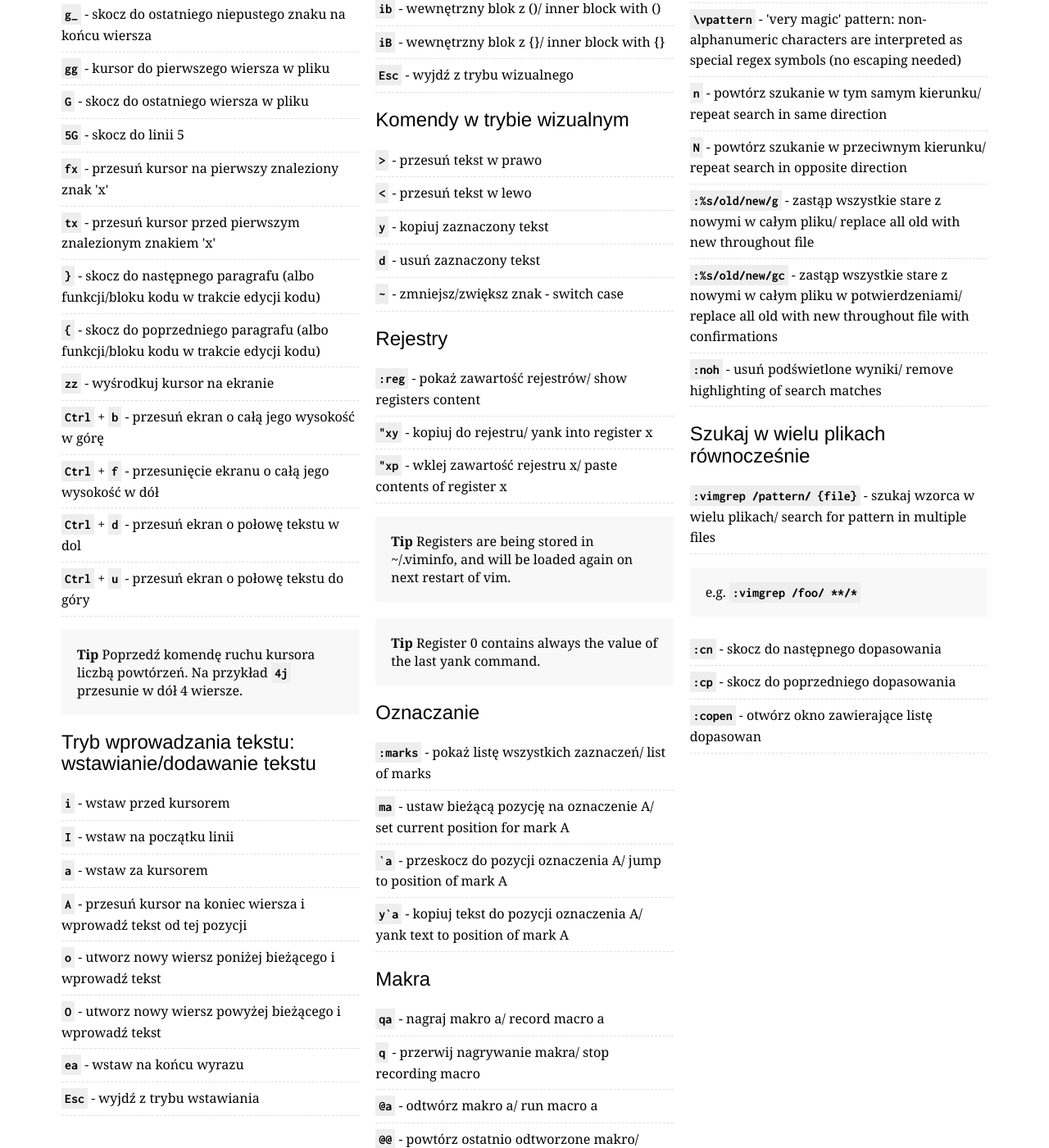
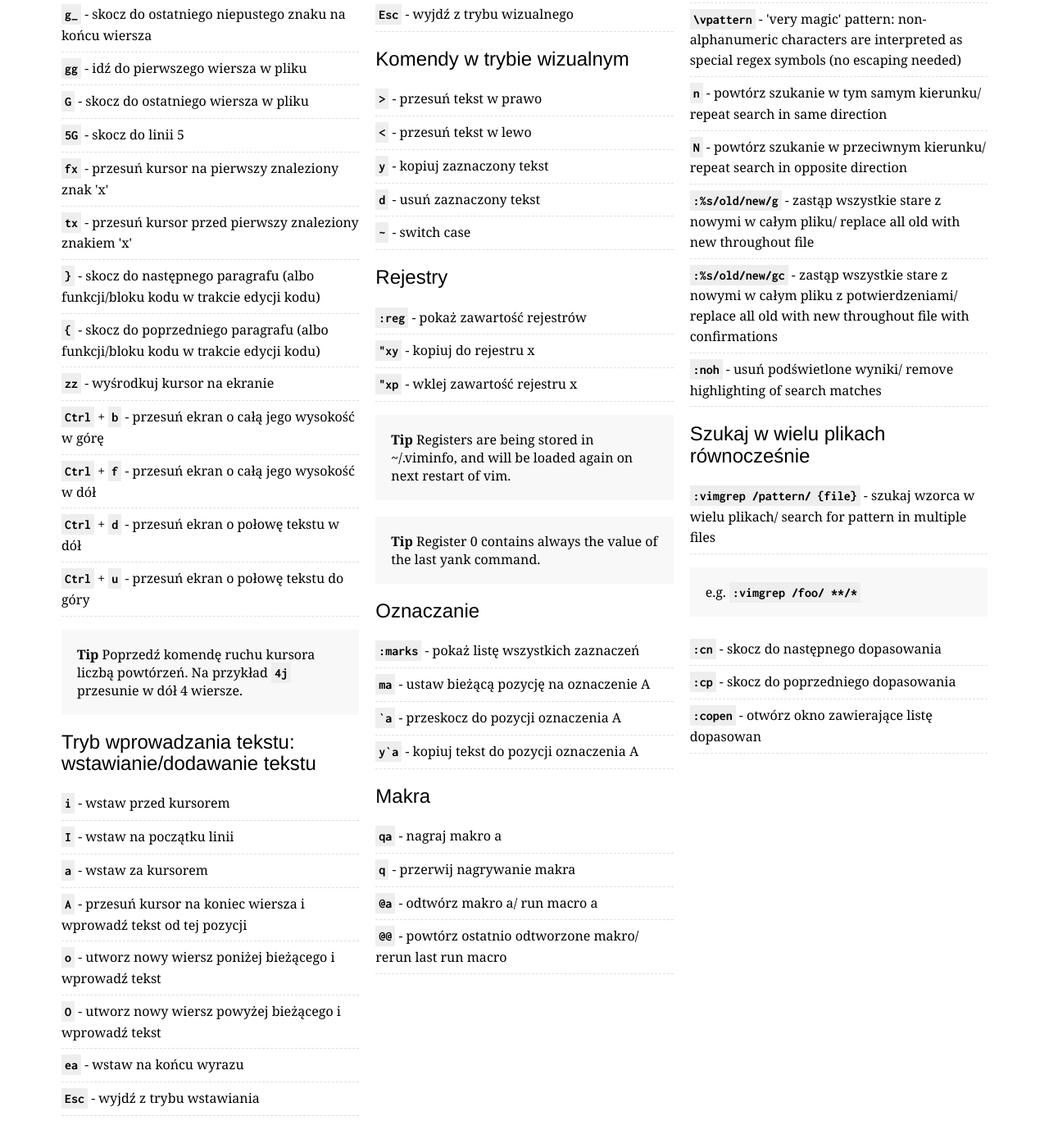
Before and after one commit to rtorr/vim-cheat-sheet, a Jekyll site: the page built from lang/pl_pl/index.html, in a window 1280 px wide and 1400 px high, scrolled down 1195 px. Shown: the whole window at 82% size. Built offline with Jekyll 4.4.1, drawn with Linux system fonts in a browser that asks for light colours; some of the changed text lies outside the part shown.

Commit message:
Fix typos

```diff
--- a/lang/pl_pl/index.html
+++ b/lang/pl_pl/index.html
@@ -17,25 +17,25 @@
     E: "skocz do końcu bieżącego wyrazu (słowa mogą zawierać punktuację)"
     b: "skocz do początku bieżącego wyrazu"
     B: "skocz do początku bieżącego wyrazu (słowa mogą zawierać punktuację)"
-    H: "przejdz do góry ekranu"
+    H: "przejdź do góry ekranu"
     M: "skocz do połowy ekranu"
     L: "skocz do dołu ekranu"
     zero: "skocz do początku linii"
     caret: "przesuń kursor na pierwszy niepusty znak"
     dollar: "skocz na koniec wiersza"
     g_: "skocz do ostatniego niepustego znaku na końcu wiersza"
-    gg: "kursor do pierwszego wiersza w pliku"
+    gg: "idź do pierwszego wiersza w pliku"
     G: "skocz do ostatniego wiersza w pliku"
     fiveG: "skocz do linii 5"
     fx: "przesuń kursor na pierwszy znaleziony znak 'x'"
-    tx: "przesuń kursor przed pierwszym znalezionym znakiem 'x'"
+    tx: "przesuń kursor przed pierwszy znaleziony znakiem 'x'"
     closeCurlyBrace: "skocz do następnego paragrafu (albo funkcji/bloku kodu w trakcie edycji kodu)"
     openCurlyBrace: "skocz do poprzedniego paragrafu (albo funkcji/bloku kodu w trakcie edycji kodu)"
     centerCursor: "wyśrodkuj kursor na ekranie"
     CtrlPlusb: "przesuń ekran o całą jego wysokość w górę"
-    CtrlPlusf: "  przesunięcie ekranu o całą jego wysokość w dół"
+    CtrlPlusf: " przesuń ekran o całą jego wysokość w dół"
     CtrlPlusu: "przesuń ekran o połowę tekstu do góry"
-    CtrlPlusd: "przesuń ekran o połowę tekstu w dol"
+    CtrlPlusd: "przesuń ekran o połowę tekstu w dół"
   tip: "Poprzedź komendę ruchu kursora liczbą powtórzeń. Na przykład <kbd>4j</kbd> przesunie w dół 4 wiersze."
 
 insertMode:
@@ -55,20 +55,20 @@
   commands:
     r: "zamień pojedynczy znak pod kursorem"
     J: "połącz wiersze: dodaj wiersz poniżej do bieżącego"
-    cc: "zastąp wiersz (bieżący wiersz się kasuje, kursor ustawia się na jego początku)"
-    cw: "zastąpienie wyrazu (bieżący wyraz się kasuje, kursor ustawia się na jego początku)"
-    cDollar: "usuń wiersz od miejsca wskazywanego przez kursor do końca wiersza"
+    cc: "zastąp cały wiersz"
+    cw: "zastąp do końca wyrazu"
+    cDollar: "zastąp do końca wiersza"
     s: "zastąp znak wskazany przez kursor"
     S: "zastąp wiersz (takie samo znaczenie jak cc)"
     xp: "transpose two letters (delete and pRaste)"
     u: "cofnij"
     CtrlPlusr: "popraw"
-    dot: "powtorz ostatnia komende"
+    dot: "powtórz ostatnią komendę"
 
 markingText:
   title: "Zaznaczanie tekstu"
   commands:
-    v: "skocz do trybu wizualnego, zaznacz wiersze, potem wykonaj polecenie (podobnie jak y-yank)"
+    v: "uruchom tryb wizualny, zaznacz wiersze, potem wykonaj polecenie (podobnie jak y-yank)"
     V: "start linewise visual mode"
     o: "przesuń do drugiego końca zaznaczonej części/ move to other end of marked area"
     CtrlPlusv: "start visual block mode"
@@ -87,38 +87,38 @@
     lessThan: "przesuń tekst w lewo"
     y: "kopiuj zaznaczony tekst"
     d: "usuń zaznaczony tekst"
-    tilde: "zmniejsz/zwiększ znak - switch case"
+    tilde: "switch case"
 
 registers:
   title: "Rejestry"
   commands:
-    show: "pokaż zawartość rejestrów/ show registers content"
-    pasteRegisterX: "wklej zawartość rejestru x/ paste contents of register x"
-    yankIntoRegisterX: "kopiuj do rejestru/ yank into register x"
-  wskazówka1: "Rejestry zostały zapisane w ~/.viminfo i zostaną załadowane przy ponownym uruchomieniu vima/ Registers are being stored in ~/.viminfo, and will be loaded again on next restart of vim."
-  wskazówka2: "Rejestr 0 zawsze zawiera wartość ostatnio skopiowanego commands/ Register 0 contains always the value of the last yank command."
+    show: "pokaż zawartość rejestrów"
+    pasteRegisterX: "wklej zawartość rejestru x"
+    yankIntoRegisterX: "kopiuj do rejestru x"
+  wskazówka1: "Rejestry zostały zapisane w ~/.viminfo i zostaną załadowane przy ponownym uruchomieniu vima."
+  wskazówka2: "Rejestr 0 zawsze zawiera wartość ostatnio skopiowanego polecenia"
 
 marks:
   title: "Oznaczanie"
   commands:
-    list: "pokaż listę wszystkich zaznaczeń/ list of marks"
-    currentPositionA: "ustaw bieżącą pozycję na oznaczenie A/ set current position for mark A"
-    jumpPositionA: "przeskocz do pozycji oznaczenia A/ jump to position of mark A"
-    yankToMarkA: "kopiuj tekst do pozycji oznaczenia A/ yank text to position of mark A"
+    list: "pokaż listę wszystkich zaznaczeń"
+    currentPositionA: "ustaw bieżącą pozycję na oznaczenie A"
+    jumpPositionA: "przeskocz do pozycji oznaczenia A"
+    yankToMarkA: "kopiuj tekst do pozycji oznaczenia A"
   tip: ""
 
 macros:
   title: "Makra"
   commands:
-    recordA: "nagraj makro a/ record macro a"
-    stopRecording: "przerwij nagrywanie makra/ stop recording macro"
+    recordA: "nagraj makro a"
+    stopRecording: "przerwij nagrywanie makra"
     runA: "odtwórz makro a/ run macro a"
     rerun: "powtórz ostatnio odtworzone makro/ rerun last run macro"
 
 global:
   title: "Globalne"
   commands:
-    helpForKeyword: "otwórz pomoc dla słowa kluczowego/ open help for keyword"
+    helpForKeyword: "otwórz pomoc dla słowa kluczowego"
     openFile: "otwórz plik"
     saveAsFile: "zapisz plik jako"
     closePane: "zamknij okienko nawigacji/ close current pane"
@@ -196,7 +196,7 @@
   title: "Karty"
   commands:
     colonTabNew: "otwórz plik w nowej karcie"
-    ctrlPluswT: "przesuń podzielone okno do oddzielnej karty // move the current split window into its own tab"
+    ctrlPluswT: "przesuń podzielone okno do oddzielnej karty / move the current split window into its own tab"
     gt: "przesuń do następnej karty"
     gT: "przesuń do poprzedniej karty"
     hashgt: "przesuń do karty numer #"
```
Also changed, not shown: other parts of lang/pl_pl/index.html (+4 -4 lines).
